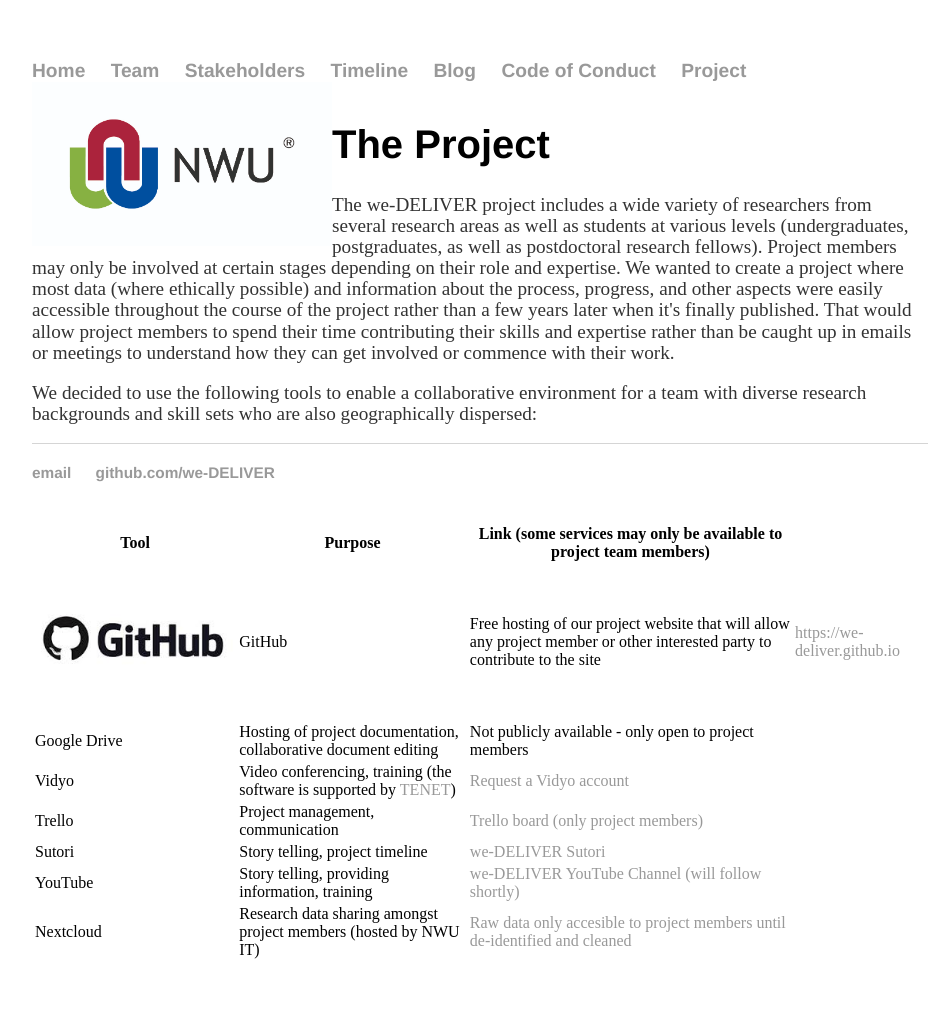
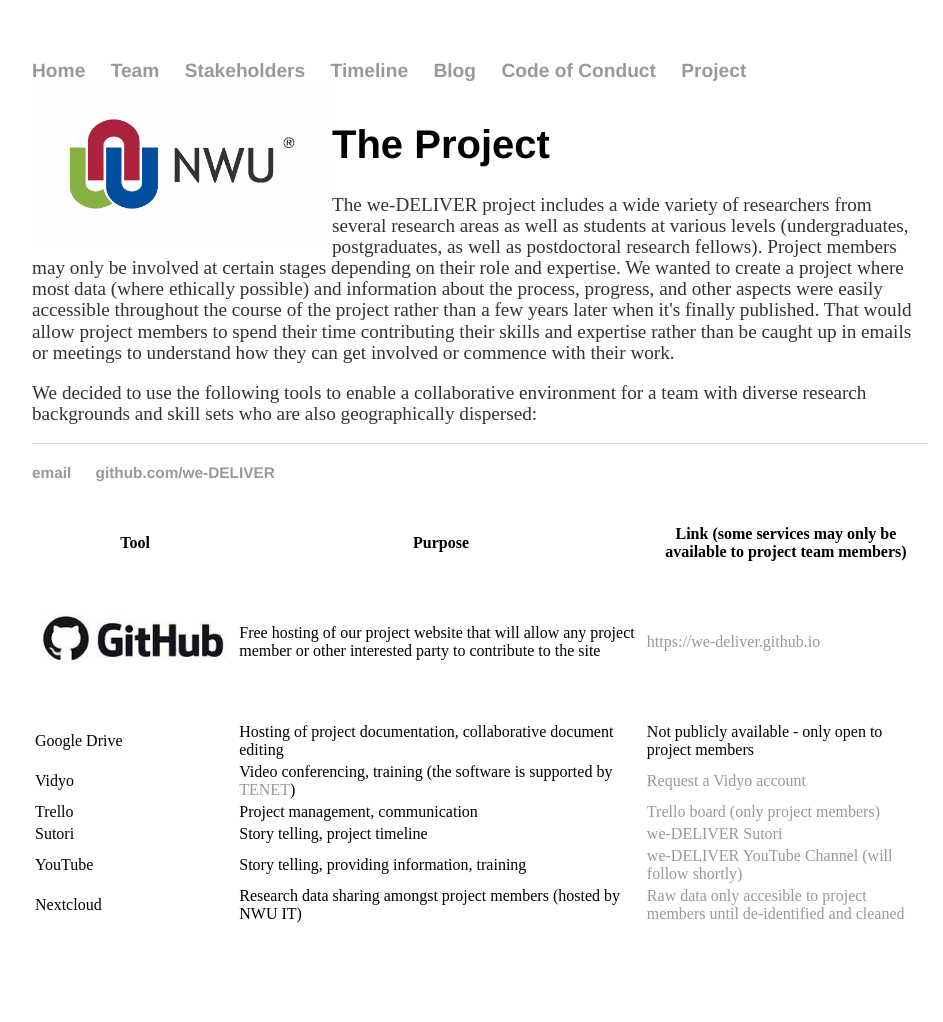
Before and after one commit to zjsteyn/we-DELIVER.github.io, a Jekyll site: the page built from project.html, in a window 1280 px wide. Shown: the whole page, without its empty margins (160-1103 px from the left). Built offline with Jekyll 4.4.1, drawn with Linux system fonts in a browser that asks for light colours; after the commit the page ends 986 px from its top, so only the background shows below that.

Commit message:
Update project.html

```diff
--- a/project.html
+++ b/project.html
@@ -11,7 +11,7 @@
 
 <table>
 <tr> <th>Tool</th> <th>Purpose</th> <th>Link (some services may only be available to project team members)</th> </tr>
-  <tr> <td><a href="https://github.com/">  <img src="{{ site_url }}/assets/logos/github.jpeg" alt="GitHub" style="height:150px;"></a></td><td>GitHub</td> <td>Free hosting of our project website that will allow any project member or other interested party to contribute to the site</td> <td><a href="https://we-deliver.github.io">https://we-deliver.github.io</a></td> </tr>
+  <tr> <td><a href="https://github.com/">  <img src="{{ site_url }}/assets/logos/github.jpeg" alt="GitHub" style="height:150px;"></a></td><td>Free hosting of our project website that will allow any project member or other interested party to contribute to the site</td> <td><a href="https://we-deliver.github.io">https://we-deliver.github.io</a></td> </tr>
 <tr> <td>Google Drive</td> <td>Hosting of project documentation, collaborative document editing</td> <td>Not publicly available - only open to project members</td> </tr>
 <tr> <td>Vidyo</td> <td>Video conferencing, training (the software is supported by <a href="http://www.tenet.ac.za/vidyo/videoconferencing-with-vidyo">TENET</a>) </td> <td><a href="https://docs.google.com/forms/d/e/1FAIpQLScZedILbn96mXUZXlm6A5A_tKRkUWJQAL1vrfC1uwhBhn1P5A/viewform">Request a Vidyo account</a></td> </tr>
 <tr> <td>Trello</td> <td>Project management, communication</td> <td><a href="https://trello.com/b/p7bUOW9u/tirelo-bosha">Trello board (only project members)</a></td> </tr>
```
